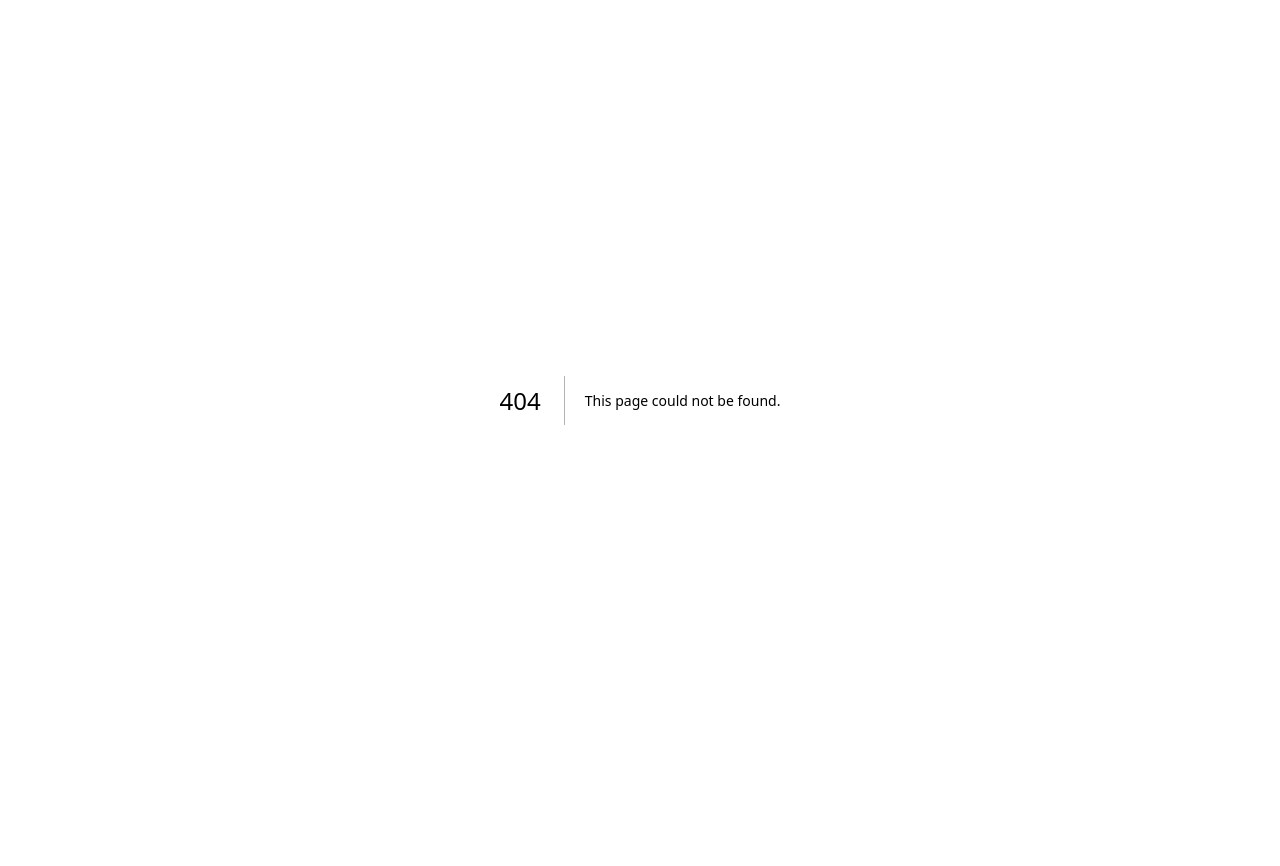
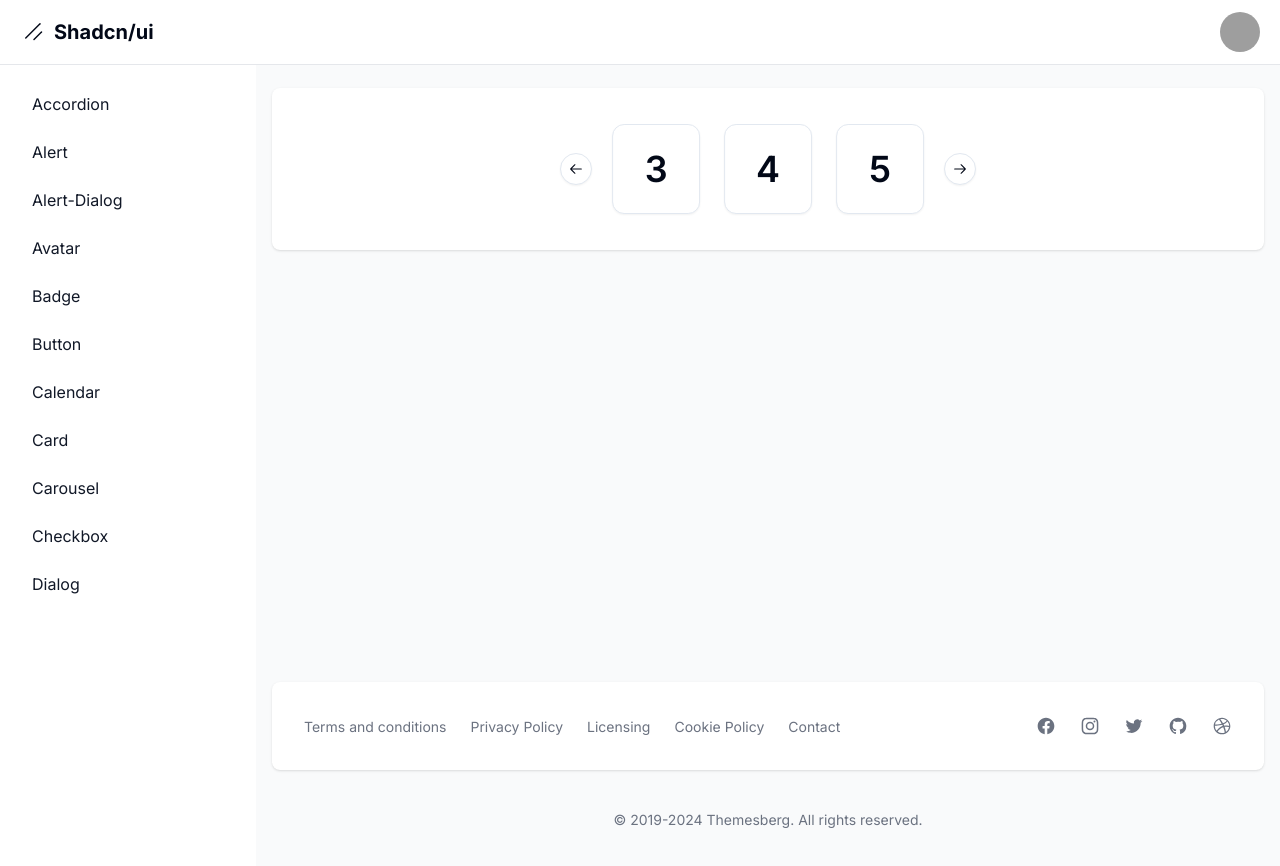
Before and after one commit to jalfonsosuarez/shadcn-ui, a Next.js app: page /dashboard/carousel in a window 1280 px wide. Before the commit this address had no page. Shown: the top 866 px of the page. Before the commit the page ends 800 px from the top, so only its background shows below. Built offline with nearby package versions, Linux system fonts and the light colour scheme; grey boxes are pictures that could not be loaded.

Commit message:
Section 3. Carousel & checkbox (part 3)

```diff
--- a/package.json
+++ b/package.json
@@ -12,6 +12,7 @@
     "@radix-ui/react-accordion": "^1.1.2",
     "@radix-ui/react-alert-dialog": "^1.0.5",
     "@radix-ui/react-avatar": "^1.0.4",
+    "@radix-ui/react-checkbox": "^1.0.4",
     "@radix-ui/react-dialog": "^1.0.5",
     "@radix-ui/react-icons": "^1.3.0",
     "@radix-ui/react-label": "^2.0.2",
@@ -19,6 +20,8 @@
     "class-variance-authority": "^0.7.0",
     "clsx": "^2.1.1",
     "date-fns": "^3.6.0",
+    "embla-carousel-autoplay": "^8.1.3",
+    "embla-carousel-react": "^8.1.3",
     "next": "14.2.3",
     "react": "^18",
     "react-day-picker": "^8.10.1",
--- /dev/null
+++ b/src/app/dashboard/carousel/page.tsx
@@ -0,0 +1,43 @@
+"use client";
+
+import {
+  Carousel,
+  CarouselContent,
+  CarouselItem,
+  CarouselNext,
+  CarouselPrevious,
+} from "@/components/ui/carousel"
+import { Card, CardContent } from "@/components/ui/card";
+
+
+export default function Page() {
+  return (
+    <div className="w-full flex justify-center">
+      <Carousel
+        className="w-full max-w-xs"
+        autoplay={1500}
+        opts={{
+          //dragFree: true,
+          //infinite: true,
+          loop: true,
+        }}
+      >
+        <CarouselContent>
+          {Array.from({ length: 5 }).map((_, index) => (
+            <CarouselItem key={index} className="md:basis-1/2 lg:basis-1/3">
+              <div className="p-1">
+                <Card>
+                  <CardContent className="flex aspect-square items-center justify-center p-6">
+                    <span className="text-4xl font-semibold">{index + 1}</span>
+                  </CardContent>
+                </Card>
+              </div>
+            </CarouselItem>
+          ))}
+        </CarouselContent>
+        <CarouselPrevious className="hidden sm:flex justify-center items-center" />
+        <CarouselNext className="hidden sm:flex justify-center items-center" />
+      </Carousel>
+    </div>
+  );
+}
--- /dev/null
+++ b/src/app/dashboard/checkbox/page.tsx
@@ -0,0 +1,37 @@
+"use client"
+
+import { Checkbox } from "@/components/ui/checkbox"
+import { useState } from "react";
+import { Badge } from "../../../components/ui/badge";
+
+export default function Page() {
+
+  const [terms, setTerms] = useState(false);
+
+  return (
+    <div className="items-top flex space-x-2">
+      <Checkbox id="terms1"
+        checked={terms}
+        onCheckedChange={(value: boolean) => setTerms(value)}
+      />
+      <div className="grid gap-1.5 leading-none">
+        <label
+          htmlFor="terms1"
+          className="text-sm font-medium leading-none peer-disabled:cursor-not-allowed peer-disabled:opacity-70"
+        >
+          Accept terms and conditions
+        </label>
+        <p className="text-sm text-muted-foreground">
+          You agree to our Terms of Service and Privacy Policy.
+        </p>
+        {
+          terms ? (
+            <Badge>Great!</Badge>
+          ) : (
+            <Badge variant="destructive">Warning!</Badge>
+          )
+        }
+      </div>
+    </div>
+  );
+}
--- a/src/app/dashboard/layout.tsx
+++ b/src/app/dashboard/layout.tsx
@@ -14,6 +14,8 @@
   { name: "calendar", href: "calendar" },
   { name: "avatar", href: "avatar" },
   { name: "card", href: "card" },
+  { name: "carousel", href: "carousel" },
+  { name: "checkbox", href: "checkbox" },
 ].sort((a, b) => a.name.localeCompare(b.name));
 
 export default function DashboardLayout({
--- /dev/null
+++ b/src/components/ui/carousel.tsx
@@ -0,0 +1,272 @@
+"use client"
+
+import * as React from "react"
+import { ArrowLeftIcon, ArrowRightIcon } from "@radix-ui/react-icons"
+import useEmblaCarousel, {
+  type UseEmblaCarouselType,
+} from "embla-carousel-react"
+import Autoplay from 'embla-carousel-autoplay'
+
+
+import { cn } from "@/lib/utils"
+import { Button } from "@/components/ui/button"
+
+type CarouselApi = UseEmblaCarouselType[1]
+type UseCarouselParameters = Parameters<typeof useEmblaCarousel>
+type CarouselOptions = UseCarouselParameters[0]
+type CarouselPlugin = UseCarouselParameters[1]
+
+type CarouselProps = {
+  opts?: CarouselOptions
+  plugins?: CarouselPlugin
+  orientation?: "horizontal" | "vertical"
+  autoplay?: number
+  setApi?: (api: CarouselApi) => void
+}
+
+type CarouselContextProps = {
+  carouselRef: ReturnType<typeof useEmblaCarousel>[0]
+  api: ReturnType<typeof useEmblaCarousel>[1]
+  scrollPrev: () => void
+  scrollNext: () => void
+  canScrollPrev: boolean
+  canScrollNext: boolean
+} & CarouselProps
+
+const CarouselContext = React.createContext<CarouselContextProps | null>(null)
+
+function useCarousel() {
+  const context = React.useContext(CarouselContext)
+
+  if (!context) {
+    throw new Error("useCarousel must be used within a <Carousel />")
+  }
+
+  return context
+}
+
+const Carousel = React.forwardRef<
+  HTMLDivElement,
+  React.HTMLAttributes<HTMLDivElement> & CarouselProps
+>(
+  (
+    {
+      orientation = "horizontal",
+      opts,
+      setApi,
+      plugins,
+      className,
+      children,
+      autoplay,
+      ...props
+    },
+    ref
+  ) => {
+
+    if (autoplay) {
+      plugins = plugins ?? [];
+      plugins.push(Autoplay({ delay: autoplay }));
+    }
+
+    const [carouselRef, api] = useEmblaCarousel(
+      {
+        ...opts,
+        axis: orientation === "horizontal" ? "x" : "y",
+      },
+      plugins
+    )
+    const [canScrollPrev, setCanScrollPrev] = React.useState(false)
+    const [canScrollNext, setCanScrollNext] = React.useState(false)
+
+    const onSelect = React.useCallback((api: CarouselApi) => {
+      if (!api) {
+        return
+      }
+
+      setCanScrollPrev(api.canScrollPrev())
+      setCanScrollNext(api.canScrollNext())
+    }, [])
+
+    const scrollPrev = React.useCallback(() => {
+      api?.scrollPrev()
+    }, [api])
+
+    const scrollNext = React.useCallback(() => {
+      api?.scrollNext()
+    }, [api])
+
+    const handleKeyDown = React.useCallback(
+      (event: React.KeyboardEvent<HTMLDivElement>) => {
+        if (event.key === "ArrowLeft") {
+          event.preventDefault()
+          scrollPrev()
+        } else if (event.key === "ArrowRight") {
+          event.preventDefault()
+          scrollNext()
+        }
+      },
+      [scrollPrev, scrollNext]
+    )
+
+    React.useEffect(() => {
+      if (!api || !setApi) {
+        return
+      }
+
+      setApi(api)
+    }, [api, setApi])
+
+    React.useEffect(() => {
+      if (!api) {
+        return
+      }
+
+      onSelect(api)
+      api.on("reInit", onSelect)
+      api.on("select", onSelect)
+
+      return () => {
+        api?.off("select", onSelect)
+      }
+    }, [api, onSelect])
+
+    return (
+      <CarouselContext.Provider
+        value={{
+          carouselRef,
+          api: api,
+          opts,
+          orientation:
+            orientation || (opts?.axis === "y" ? "vertical" : "horizontal"),
+          scrollPrev,
+          scrollNext,
+          canScrollPrev,
+          canScrollNext,
+        }}
+      >
+        <div
+          ref={ref}
+          onKeyDownCapture={handleKeyDown}
+          className={cn("relative", className)}
+          role="region"
+          aria-roledescription="carousel"
+          {...props}
+        >
+          {children}
+        </div>
+      </CarouselContext.Provider>
+    )
+  }
+)
+Carousel.displayName = "Carousel"
+
+const CarouselContent = React.forwardRef<
+  HTMLDivElement,
+  React.HTMLAttributes<HTMLDivElement>
+>(({ className, ...props }, ref) => {
+  const { carouselRef, orientation } = useCarousel()
+
+  return (
+    <div ref={carouselRef} className="overflow-hidden">
+      <div
+        ref={ref}
+        className={cn(
+          "flex",
+          orientation === "horizontal" ? "-ml-4" : "-mt-4 flex-col",
+          className
+        )}
+        {...props}
+      />
+    </div>
+  )
+})
+CarouselContent.displayName = "CarouselContent"
+
+const CarouselItem = React.forwardRef<
+  HTMLDivElement,
+  React.HTMLAttributes<HTMLDivElement>
+>(({ className, ...props }, ref) => {
+  const { orientation } = useCarousel()
+
+  return (
+    <div
+      ref={ref}
+      role="group"
+      aria-roledescription="slide"
+      className={cn(
+        "min-w-0 shrink-0 grow-0 basis-full",
+        orientation === "horizontal" ? "pl-4" : "pt-4",
+        className
+      )}
+      {...props}
+    />
+  )
+})
+CarouselItem.displayName = "CarouselItem"
+
+const CarouselPrevious = React.forwardRef<
+  HTMLButtonElement,
+  React.ComponentProps<typeof Button>
+>(({ className, variant = "outline", size = "icon", ...props }, ref) => {
+  const { orientation, scrollPrev, canScrollPrev } = useCarousel()
+
+  return (
+    <Button
+      ref={ref}
+      variant={variant}
+      size={size}
+      className={cn(
+        "absolute  h-8 w-8 rounded-full",
+        orientation === "horizontal"
+          ? "-left-12 top-1/2 -translate-y-1/2"
+          : "-top-12 left-1/2 -translate-x-1/2 rotate-90",
+        className
+      )}
+      disabled={!canScrollPrev}
+      onClick={scrollPrev}
+      {...props}
+    >
+      <ArrowLeftIcon className="h-4 w-4" />
+      <span className="sr-only">Previous slide</span>
+    </Button>
+  )
+})
+CarouselPrevious.displayName = "CarouselPrevious"
+
+const CarouselNext = React.forwardRef<
+  HTMLButtonElement,
+  React.ComponentProps<typeof Button>
+>(({ className, variant = "outline", size = "icon", ...props }, ref) => {
+  const { orientation, scrollNext, canScrollNext } = useCarousel()
+
+  return (
+    <Button
+      ref={ref}
+      variant={variant}
+      size={size}
+      className={cn(
+        "absolute h-8 w-8 rounded-full",
+        orientation === "horizontal"
+          ? "-right-12 top-1/2 -translate-y-1/2"
+          : "-bottom-12 left-1/2 -translate-x-1/2 rotate-90",
+        className
+      )}
+      disabled={!canScrollNext}
+      onClick={scrollNext}
+      {...props}
+    >
+      <ArrowRightIcon className="h-4 w-4" />
+      <span className="sr-only">Next slide</span>
+    </Button>
+  )
+})
+CarouselNext.displayName = "CarouselNext"
+
+export {
+  type CarouselApi,
+  Carousel,
+  CarouselContent,
+  CarouselItem,
+  CarouselPrevious,
+  CarouselNext,
+}
--- /dev/null
+++ b/src/components/ui/checkbox.tsx
@@ -0,0 +1,30 @@
+"use client"
+
+import * as React from "react"
+import * as CheckboxPrimitive from "@radix-ui/react-checkbox"
+import { CheckIcon } from "@radix-ui/react-icons"
+
+import { cn } from "@/lib/utils"
+
+const Checkbox = React.forwardRef<
+  React.ElementRef<typeof CheckboxPrimitive.Root>,
+  React.ComponentPropsWithoutRef<typeof CheckboxPrimitive.Root>
+>(({ className, ...props }, ref) => (
+  <CheckboxPrimitive.Root
+    ref={ref}
+    className={cn(
+      "peer h-4 w-4 shrink-0 rounded-sm border border-primary shadow focus-visible:outline-none focus-visible:ring-1 focus-visible:ring-ring disabled:cursor-not-allowed disabled:opacity-50 data-[state=checked]:bg-primary data-[state=checked]:text-primary-foreground",
+      className
+    )}
+    {...props}
+  >
+    <CheckboxPrimitive.Indicator
+      className={cn("flex items-center justify-center text-current")}
+    >
+      <CheckIcon className="h-4 w-4" />
+    </CheckboxPrimitive.Indicator>
+  </CheckboxPrimitive.Root>
+))
+Checkbox.displayName = CheckboxPrimitive.Root.displayName
+
+export { Checkbox }
```
Also changed, not shown: 1 other file (tests, documents, lock files or other folders).
